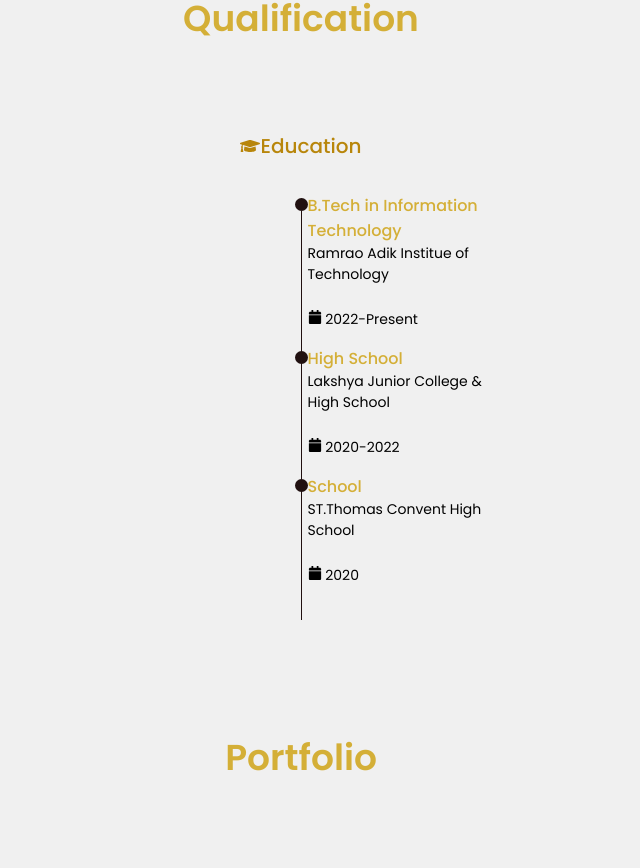
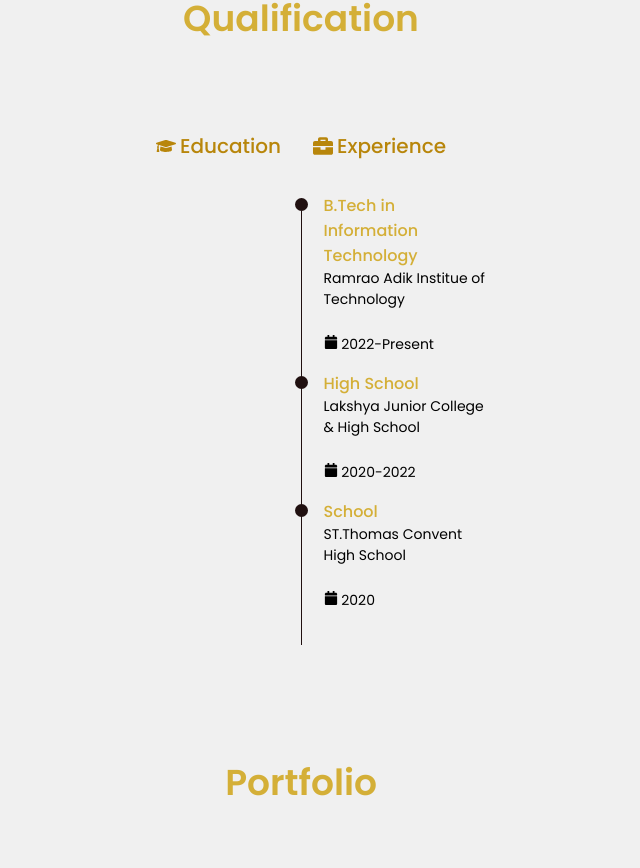
Before and after one commit to pathakjatin/React-Portfolio, a React (Create React App) app: page / in a window 1280 px wide. Shown: the part 2172-3040 px from the top of the page, without its empty margins (339-979 px from the left). Built offline with nearby package versions, Linux system fonts and the light colour scheme.

Commit message:
added experience

```diff
--- a/src/components/qualifications/Qualification.jsx
+++ b/src/components/qualifications/Qualification.jsx
@@ -1,8 +1,12 @@
-import React from 'react';
+import React , {useState} from 'react';
 import './qualification.css';
-import {FaGraduationCap , FaCalendar} from 'react-icons/fa';
+import {FaGraduationCap , FaBriefcase , FaCalendar} from 'react-icons/fa';
 
 const Qualification = () => {
+    const [toggleState , setToggleState] = useState(1);
+    function handleToggle(idx){
+        setToggleState(idx);
+    }
     return (
         <section className="qualification section" id="qualifications">
             <h2 className="section__title">Qualification</h2>
@@ -10,23 +14,25 @@ const Qualification = () => {
 
             <div className="qualification__container container">
                 <div className="qualification__tabs">
-                    <div className="qualification__button qualification__active button--flex">
+                    <div className="qualification__button qualification__active button--flex" onClick={() => handleToggle(1)}>
                         <FaGraduationCap />{" "} Education
+                    </div>
+                    <div className="qualification__button qualification__active button--flex" onClick={() => handleToggle(2)}>
+                        <FaBriefcase />{" "} Experience
                     </div>
 
                 </div>
 
                 <div className="qualification__sections">
-                    <div className="qualification__content qualification__content-active">
+                    <div className={toggleState === 1 ? "qualification__content qualification__content-active" : "qualification__content"}>
 
-                        <div className="qualification__data">
+                        <div className="qualification__data data1">
                             <div></div>
                             {/*college */}
                             <div>
                                 <span className="qualification__rounder"></span>
                                 <span className="qualification__line"></span>
                             </div>
-
                             <div>
                                 <h3 className="qualification__title">B.Tech in Information Technology</h3>
                                 <span className="qualification__subtitle">Ramrao Adik Institue of Technology</span>
@@ -34,7 +40,6 @@ const Qualification = () => {
                                     <FaCalendar /> 2022-Present
                                 </div>
                             </div>
-
 
                         </div>
 
@@ -57,14 +62,13 @@ const Qualification = () => {
 
                         </div>
 
-                        <div className="qualification__data">
+                        <div className="qualification__data data3">
                             <div></div>
                                 {/*school*/}
-                            <div>
+                                <div>
                                 <span className="qualification__rounder"></span>
                                 <span className="qualification__line"></span>
                             </div>
-
                             <div>
                                 <h3 className="qualification__title">School</h3>
                                 <span className="qualification__subtitle">ST.Thomas Convent High School</span>
@@ -76,6 +80,47 @@ const Qualification = () => {
 
                         </div>
                     </div>
+                    <div className={toggleState === 2 ? "qualification__content qualification__content-active" : "qualification__content"}>
+
+                        <div className="qualification__data">
+                            <div></div>
+                            <div>
+                                <span className="qualification__rounder"></span>
+                                <span className="qualification__line"></span>
+                            </div>
+                            <div>
+                                <h3 className="qualification__title">Frontend Developer Intern</h3>
+                                <span className="qualification__subtitle">R.V Networking , Nerul</span>
+                                <div className="qualification__calender">
+                                    <FaCalendar /> September 2024-Present
+                                </div>
+                            </div>
+
+                        </div>
+
+                        <div className="qualification__data">
+                            <div></div>
+
+                            <div>
+                                <span className="qualification__rounder"></span>
+                                <span className="qualification__line"></span>
+                            </div>
+
+                            <div>
+                                <h3 className="qualification__title">Technical Head</h3>
+                                <span className="qualification__subtitle">CSI RAIT</span>
+                                <div className="qualification__calender">
+                                    <FaCalendar/> August 2024 - Present
+                                </div>
+                            </div>
+
+
+                        </div>
+
+                    </div>
+
+
+
                 </div>
             </div>
         </section>
--- a/src/components/qualifications/qualification.css
+++ b/src/components/qualifications/qualification.css
@@ -12,6 +12,7 @@
     color: var(--title-color);
     margin: 0 var(--mb-1);
     cursor: pointer;
+    gap:4px;
 }
 .qualification__button:hover{
     color: var(--title-color-dark);
@@ -37,7 +38,12 @@
 .qualification__data{
     display: grid;
     grid-template-columns: 1fr max-content 1fr;
+    column-gap: 1rem;
+
 }
+/* .data1{
+    transform:translate(26px);
+} */
 .qualification__title{
     font-size: var(--normal-font-size);
     font-weight: var(--font-medium);
@@ -69,6 +75,7 @@
     background-color: var(--text-color);
     transform: translate(6px,-7px);
 }
+
     /*=============== BREAKPOINTS ===============*/
     /* For large devices */
     @media screen and (max-width: 992px) {
```
